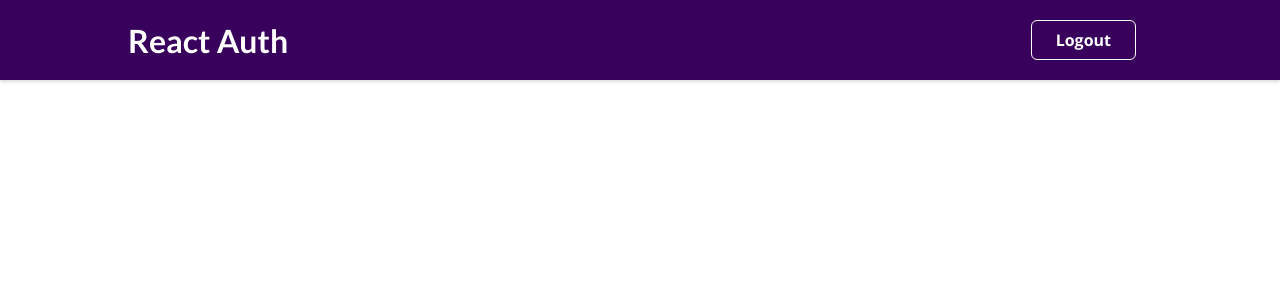
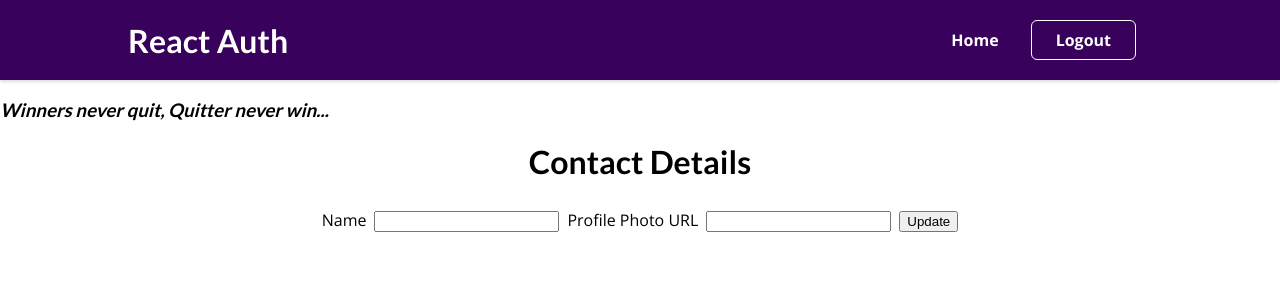
Before and after one commit to srinivasankalap/New_Expense_Tracker, a React (Create React App) app: page /profile in a window 1280 px wide. Before the commit this address led to /. Shown: the top 300 px of the page. Built offline with nearby package versions, Linux system fonts and the light colour scheme; sample sign-in values are in the browser's storage.

Commit message:
Update Profile

```diff
--- a/src/App.js
+++ b/src/App.js
@@ -1,17 +1,18 @@
 import { Routes, Route, Navigate } from 'react-router-dom';
-
 import Layout from './components/Layout/Layout';
 import AuthPage from './pages/AuthPage';
 import HomePage from './pages/HomePage';
 import { useContext } from 'react';
 import AuthContext from './store/auth-context';
+import ProfilePage from './pages/ProfilePage';
 
 function App() {
   const authCtx=useContext(AuthContext);
   return (
     <Layout>
       <Routes>
-      {!authCtx.isLoggedIn &&<Route path="/home" element={<HomePage />} />}
+      {authCtx.isLoggedIn && <Route path="/home" element={<HomePage />} />}
+      {authCtx.isLoggedIn && <Route path="/profile" element={<ProfilePage />} />}
         {!authCtx.isLoggedIn && (<Route path="/" element={<AuthPage />} />)}
       <Route path="*" element={<Navigate to='/' />} />
       </Routes>
--- a/src/components/Auth/AuthForm.js
+++ b/src/components/Auth/AuthForm.js
@@ -26,7 +26,7 @@ const AuthForm = () => {
       );
       return false;
     }
-    console.log(passwordInputRef,confirmPasswordRef);
+    console.log(emailInputRef.current.value,passwordInputRef.current.value,confirmPasswordRef.current.value);
     if (passwordInputRef.current.value !== confirmPasswordRef.current.value) {
       formIsValid = false;
       setConfirmPasswordError("Passwords do not match");
@@ -47,7 +47,6 @@ const AuthForm = () => {
     const enteredPassword=passwordInputRef.current.value;
 
     setIsLoading(true);
-    if (handleValidation()){
     if(isLogin){
       fetch('https://identitytoolkit.googleapis.com/v1/accounts:signInWithPassword?key=AIzaSyBycSmTAkk_MbjTNxVPNXryNlABlqht8Co',
       {
@@ -77,12 +76,13 @@ const AuthForm = () => {
         }
       }).then(data=>{
         authCtx.login(data.idToken);
-        history('/',{replace:true});
+        history('/home',{replace:true});
       }).catch(err=>{
         alert(err.message);
       })
 
     }else{
+      if (handleValidation()){
       fetch('https://identitytoolkit.googleapis.com/v1/accounts:signUp?key=AIzaSyBycSmTAkk_MbjTNxVPNXryNlABlqht8Co',
       {
         method:'POST',
@@ -111,13 +111,13 @@ const AuthForm = () => {
         }
       }).then(data=>{
         authCtx.login(data.idToken);
-        history('/',{replace:true});
+        history('/home',{replace:true});
       }).catch(err=>{
         alert(err.message);
       })
+    }else{
+      setIsLoading(false);
     }
-  }else{
-    setIsLoading(false);
   }}
 
   return (
--- a/src/components/Layout/MainNavigation.js
+++ b/src/components/Layout/MainNavigation.js
@@ -26,6 +26,11 @@ const MainNavigation = () => {
             <Link to='/auth'>Login</Link>
           </li>
           )}
+          {isLoggedIn && (
+          <li>
+            <Link to='/home'>Home</Link>
+          </li>
+          )}
 
           {isLoggedIn &&(
             <li>
--- /dev/null
+++ b/src/components/Profile/Profile.css
@@ -0,0 +1,11 @@
+form{
+    text-align: center;
+    display: block;
+}
+
+input{
+    margin: 0.5rem;
+}
+h3{
+    font-style: italic;
+}
--- /dev/null
+++ b/src/components/Profile/Profile.js
@@ -0,0 +1,47 @@
+import './Profile.css';
+import { useRef } from 'react';
+const Profile=()=>{
+    const nameinputRef=useRef();
+    const urlInputRef=useRef();
+    const submitHandler=async(e)=>{
+        e.preventDefault();
+        const id=localStorage.getItem('token')
+        console.log(id)
+        try {
+            const response = await fetch('https://identitytoolkit.googleapis.com/v1/accounts:update?key=AIzaSyBycSmTAkk_MbjTNxVPNXryNlABlqht8Co', {
+              method: 'POST',
+              headers: {
+                'Content-Type': 'application/json',
+              },
+              body: JSON.stringify({
+                idToken: id,
+                displayName: nameinputRef.current.value,
+                photoUrl: urlInputRef.current.value,
+                returnSecureToken: true
+              }),
+            });
+
+            if (response.ok) {
+              alert('Data sent successfully!');
+            } else {
+              alert('Failed to send data to the server.');
+            }
+          } catch (error) {
+            alert('An error occurred while sending data.');
+          }
+    }
+    return(<>
+        <h3>Winners never quit, Quitter never win...</h3>
+        <form onSubmit={submitHandler}>
+            <h1>Contact Details</h1>
+            <label htmlFor="name">Name</label>
+            <input id="name" type="name" ref={nameinputRef}/>
+            <label htmlFor="url">Profile Photo URL</label>
+            <input id="url" type="url" ref={urlInputRef}/>
+            <button>Update</button>
+        </form>
+        </>
+    )
+}
+
+export default Profile;
--- a/src/components/StartingPage/StartingPageContent.js
+++ b/src/components/StartingPage/StartingPageContent.js
@@ -1,9 +1,11 @@
+import { Link } from 'react-router-dom';
 import classes from './StartingPageContent.module.css';
 
 const StartingPageContent = () => {
   return (
     <section className={classes.starting}>
       <h1>Welcome to Expense Tracker..</h1>
+      <p>Your profile is incomplete <Link to='/profile'>Click Here</Link> to complete..</p>
     </section>
   );
 };
--- a/src/pages/ProfilePage.js
+++ b/src/pages/ProfilePage.js
@@ -1,7 +1,7 @@
-import UserProfile from '../components/profile/user-profile';
+import Profile from '../components/Profile/Profile';
 
 const ProfilePage = () => {
-  return <UserProfile />;
+  return <Profile />;
 };
 
 export default ProfilePage;
```
